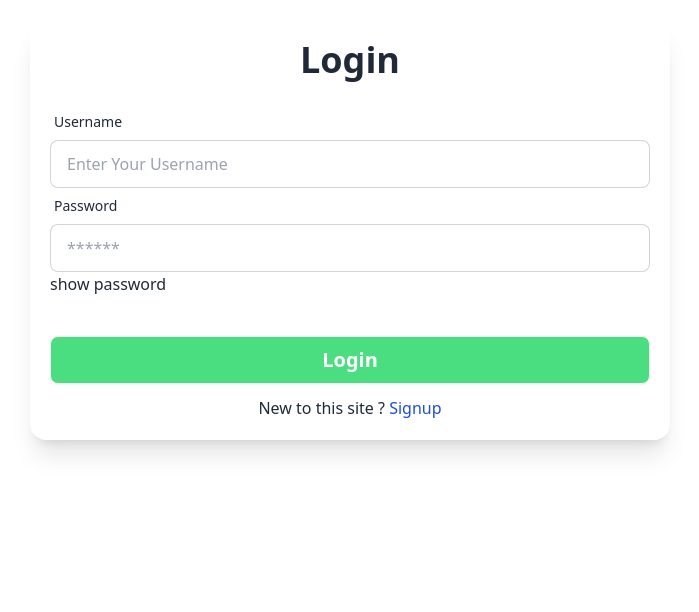
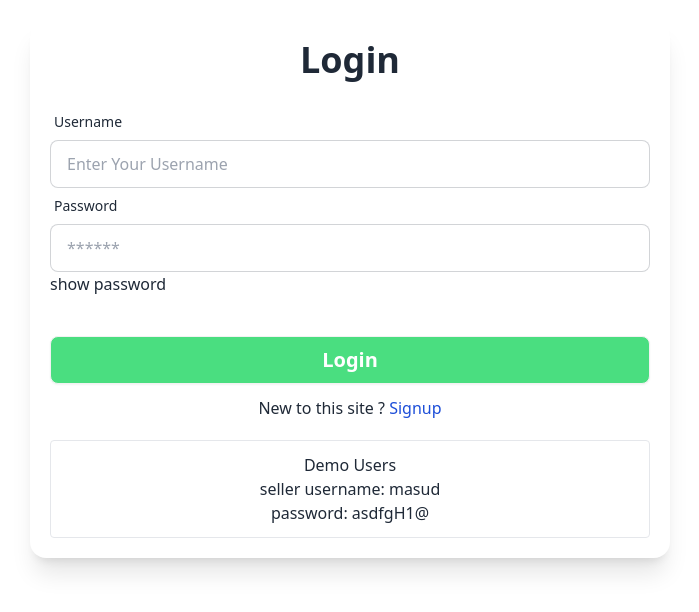
Before and after one commit to mdmasudrana271/eco-greens-client, a React (Vite) app: page /login in a window 1280 px wide. Shown: the top 612 px of the page, without its empty margins (290-989 px from the left). Built offline with nearby package versions, Linux system fonts and the light colour scheme.

Commit message:
added demo user on login page

```diff
--- a/src/pages/Login/Login.jsx
+++ b/src/pages/Login/Login.jsx
@@ -105,6 +105,11 @@ const Login = () => {
                 Signup
               </Link>
             </p>
+            <div className="mt-5 border rounded text-center py-3">
+              <h2>Demo Users</h2>
+              <p>seller username: masud</p>
+              <p>password: asdfgH1@</p>
+            </div>
           </form>
         </div>
       </div>
```
